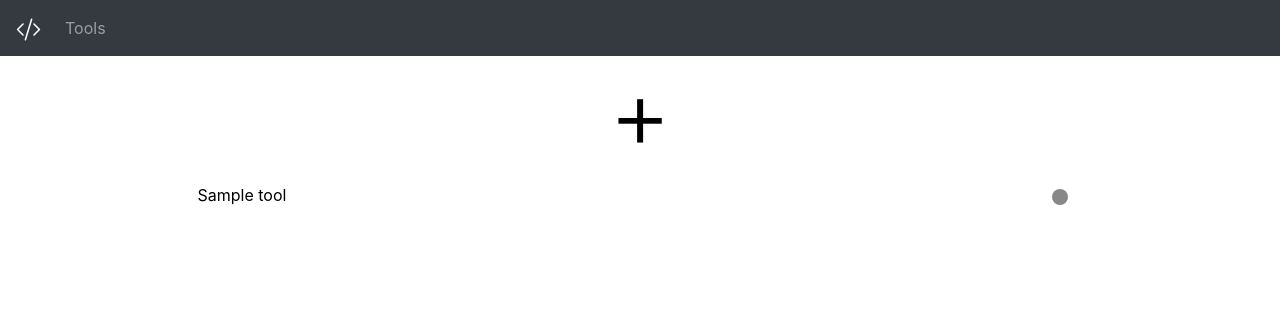
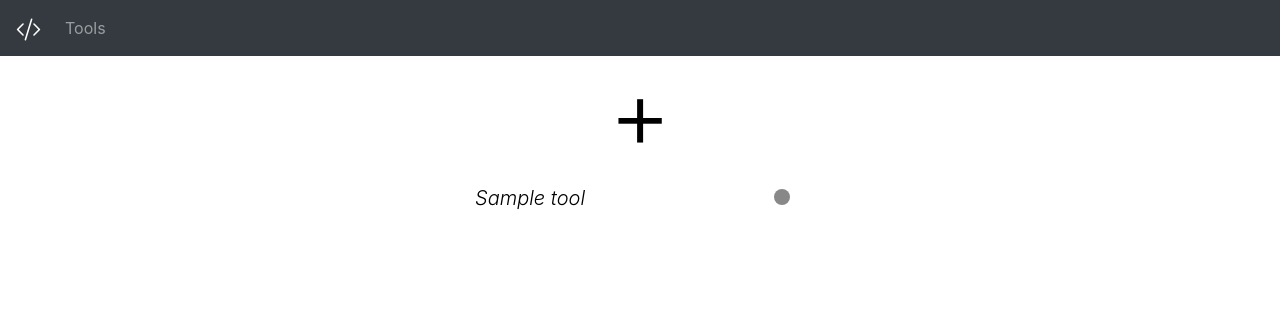
Before and after one commit to misterrager8/CodeGarden, a Flask app: page /tools in a window 1280 px wide. Shown: the top 316 px of the page. Run offline with Flask 2, Linux system fonts and the light colour scheme; tables that the repository leaves empty hold one stand-in row (values such as "Sample post"); some libraries are stand-ins or nearby versions.

Commit message:
Tool list styling

```diff
--- a/modules/templates/macros.html
+++ b/modules/templates/macros.html
@@ -73,7 +73,7 @@
 <!--Tool List Item-->
 {% macro tool_list_item(tool) %}
 <div class="list-group-item list-group-item-action d-flex justify-content-between border-0">
-  {{ unstyled_link(tool.name, href=url_for('tool', id_=tool.id)) }}
+  {{ unstyled_link(tool.name, href=url_for('tool', id_=tool.id), class='lead font-italic') }}
   <span class="">{{ circle_icon(tool.color) }}</span>
 </div>
 {% endmacro %}
--- a/modules/templates/tools.html
+++ b/modules/templates/tools.html
@@ -9,7 +9,7 @@
   <div class="col-5"></div>
 </div>
 
-<div class="list-group col-10 offset-1">
+<div class="list-group col-4 offset-4">
   {% for i in tools_ %}
   {{ macros.tool_list_item(i) }}
   {% endfor %}
```
